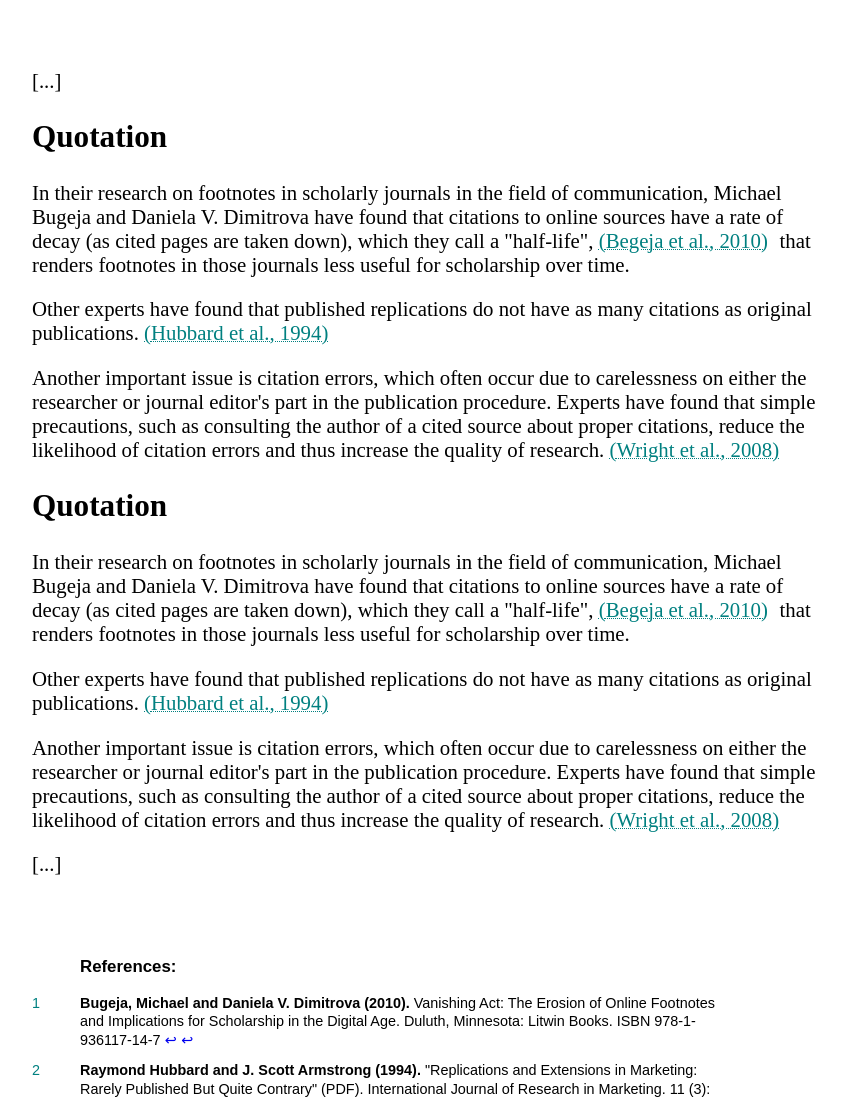
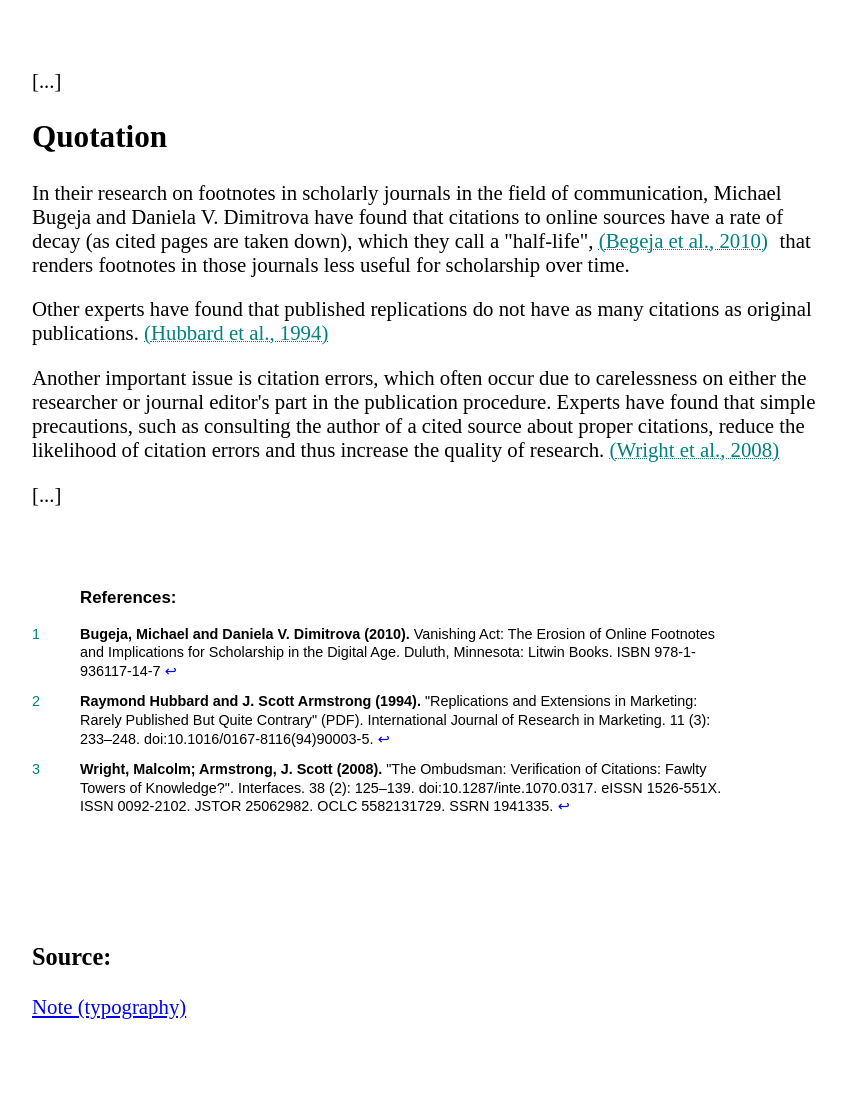
Before and after one commit to RolandDreger/web-components, a website with bundled scripts: page inline-note/index.html in a window 1280 px wide. Shown: the top 1100 px of the page, without its empty margins (208-1054 px from the left). Built offline with nearby package versions, Linux system fonts and the light colour scheme.

Commit message:
Remove test content

```diff
--- a/inline-note/index.html
+++ b/inline-note/index.html
@@ -135,12 +135,6 @@
 			<p>Another important issue is citation errors, which often occur due to carelessness on either the researcher or journal editor's part in the publication procedure. Experts have found that simple precautions, such as consulting the author of a cited source about proper citations, reduce the likelihood of citation errors and thus increase the quality of research. <inline-note index="Wright et al., 2008"><strong>Wright, Malcolm; Armstrong, J. Scott (2008).</strong> "The Ombudsman: Verification of Citations: Fawlty Towers of Knowledge?". Interfaces. 38 (2): 125–139. doi:10.1287/inte.1070.0317. eISSN 1526-551X. ISSN 0092-2102. JSTOR 25062982. OCLC 5582131729. SSRN 1941335.</inline-note></p>
 		</section>
 		<section>
-			<h2>Quotation</h2>
-			<p>In their research on footnotes in scholarly journals in the field of communication, Michael Bugeja and Daniela V. Dimitrova have found that citations to online sources have a rate of decay (as cited pages are taken down), which they call a "half-life", <inline-note index="Begeja et al., 2010"><strong>Bugeja, Michael and Daniela V. Dimitrova (2010).</strong> Vanishing Act: The Erosion of Online Footnotes and Implications for Scholarship in the Digital Age. Duluth, Minnesota: Litwin Books. ISBN 978-1-936117-14-7</inline-note> that renders footnotes in those journals less useful for scholarship over time.</p>
-			<p>Other experts have found that published replications do not have as many citations as original publications. <inline-note index="Hubbard et al., 1994"><strong>Raymond Hubbard and J. Scott Armstrong (1994).</strong> "Replications and Extensions in Marketing: Rarely Published But Quite Contrary" (PDF). International Journal of Research in Marketing. 11 (3): 233–248. doi:10.1016/0167-8116(94)90003-5.</inline-note></p>
-			<p>Another important issue is citation errors, which often occur due to carelessness on either the researcher or journal editor's part in the publication procedure. Experts have found that simple precautions, such as consulting the author of a cited source about proper citations, reduce the likelihood of citation errors and thus increase the quality of research. <inline-note index="Wright et al., 2008"><strong>Wright, Malcolm; Armstrong, J. Scott (2008).</strong> "The Ombudsman: Verification of Citations: Fawlty Towers of Knowledge?". Interfaces. 38 (2): 125–139. doi:10.1287/inte.1070.0317. eISSN 1526-551X. ISSN 0092-2102. JSTOR 25062982. OCLC 5582131729. SSRN 1941335.</inline-note></p>
-		</section>
-		<section>
 				<p>[...]</p>
 		</section>
 		<section id="bibliography" role="doc-bibliography" aria-labelledby="note-list-label">
```
